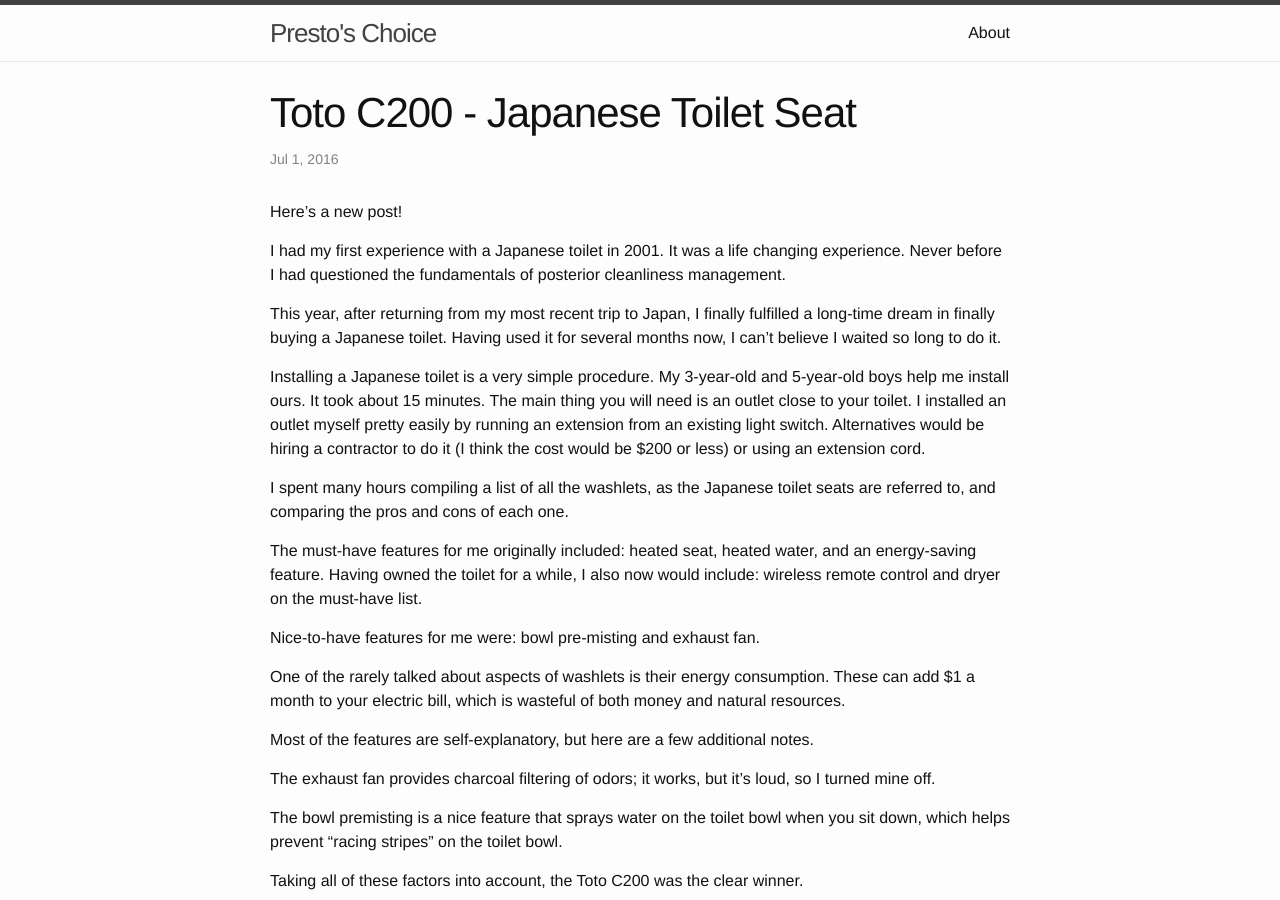
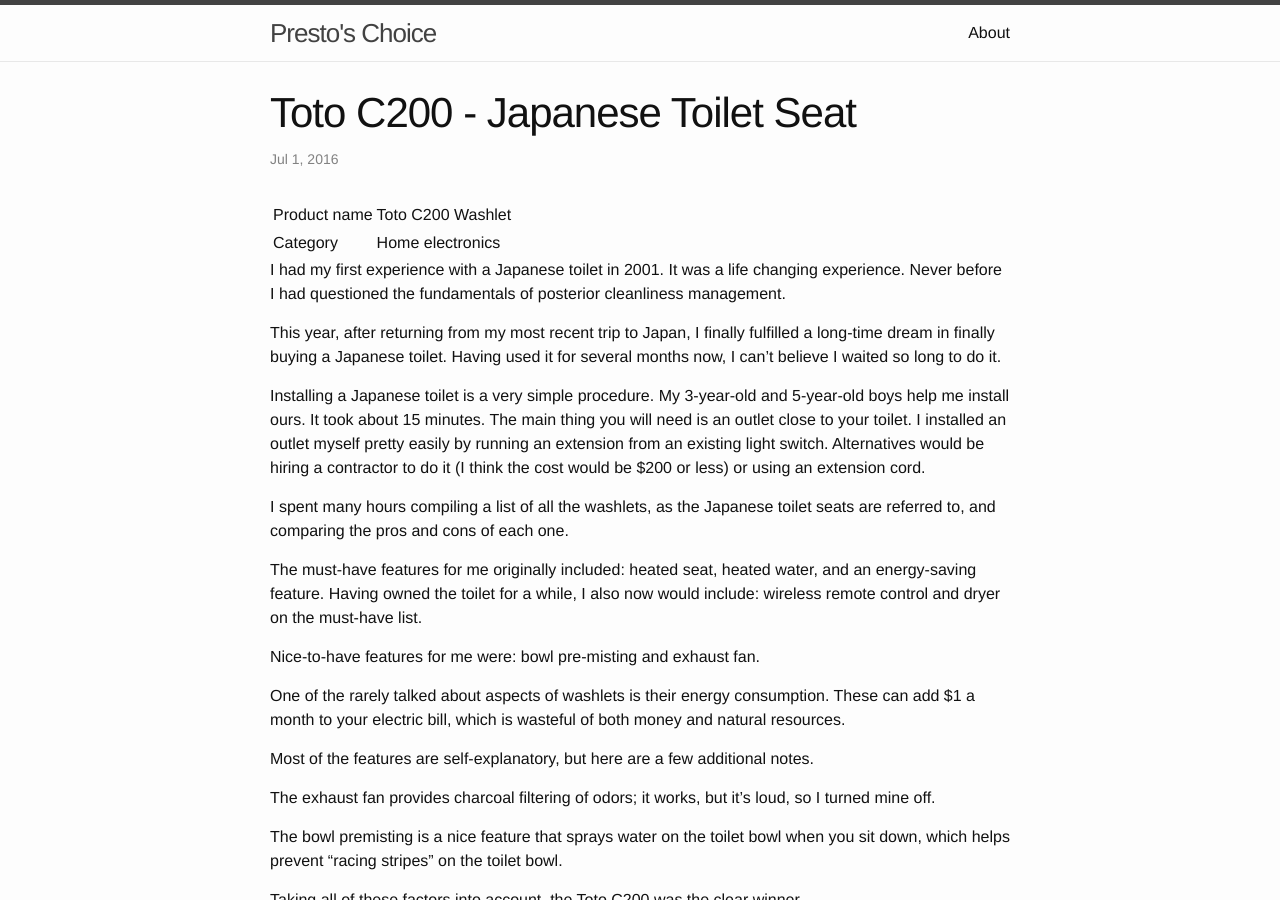
Before and after one commit to presto8/prestoschoice, a Jekyll site: the page built from _posts/2016-07-01-toto-c200.md, in a window 1280 px wide and 900 px high. Built offline with Jekyll 4.4.1, drawn with Linux system fonts in a browser that asks for light colours.

Commit message:
Add table

```diff
--- a/_posts/2016-07-01-toto-c200.md
+++ b/_posts/2016-07-01-toto-c200.md
@@ -4,7 +4,9 @@
 date:   2016-07-01
 categories: jekyll update
 ---
-Here's a new post!
+
+| Product name | Toto C200 Washlet |
+| Category     | Home electronics  |
 
 I had my first experience with a Japanese toilet in 2001. It was a life
 changing experience. Never before I had questioned the fundamentals of
```
